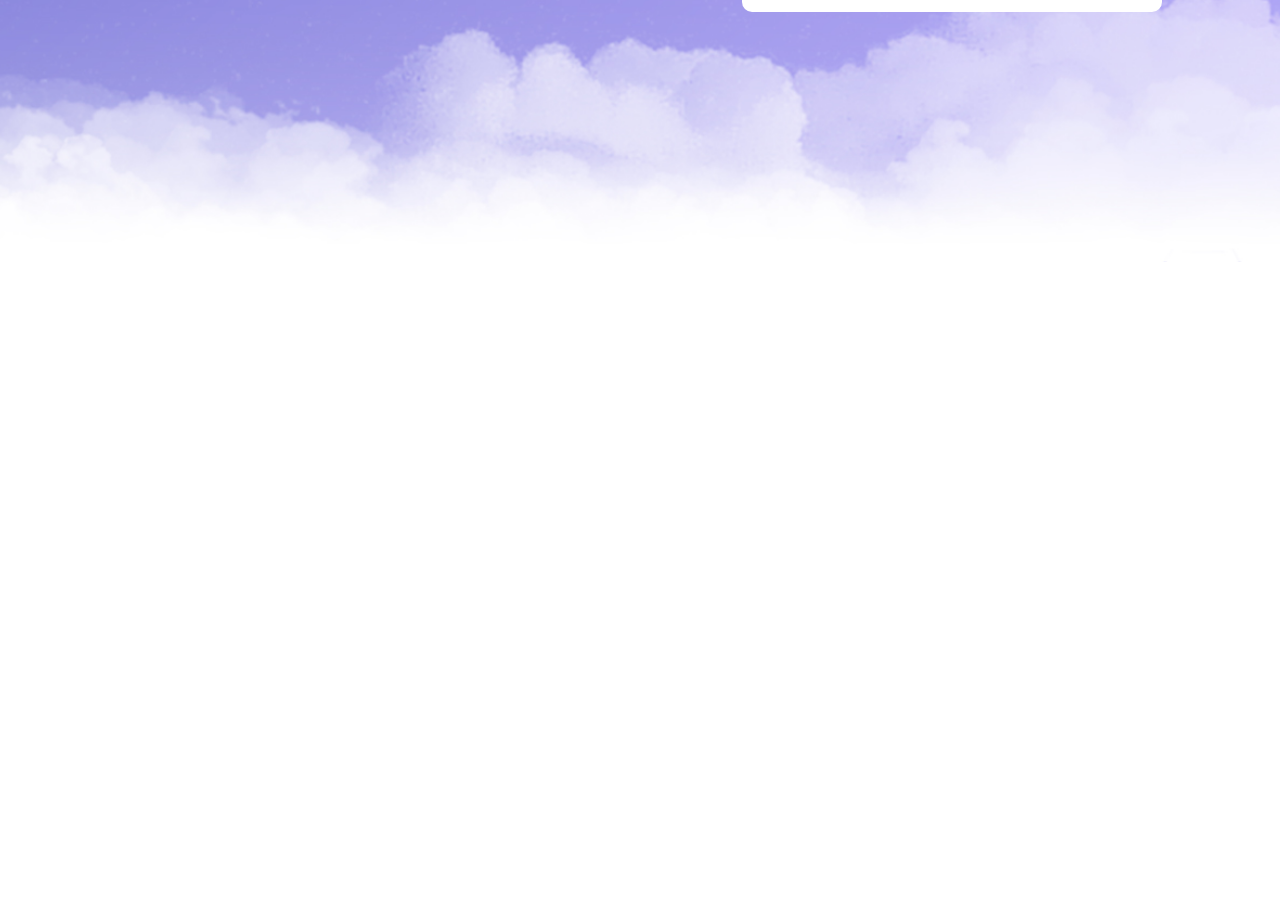
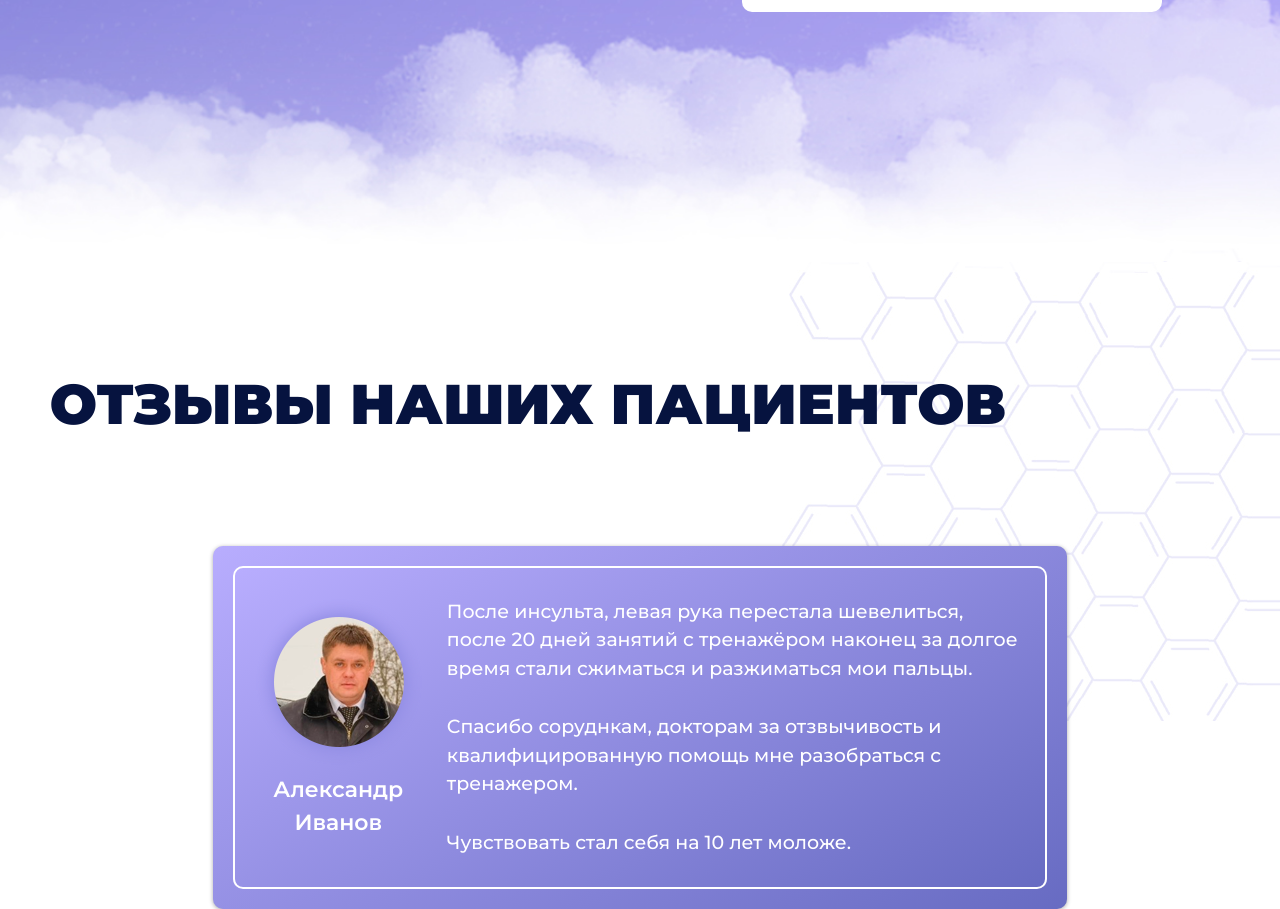
Before and after one commit to Vitaly424/effectiveProgram, a website: page src/index.html in a window 1280 px wide. Shown: the part 3435-4344 px from the top of the page. Before the commit the page ends 3697 px from the top, so only its background shows below. Drawn offline with nearby package versions, Linux system fonts and the light colour scheme; files that its build step writes are made by us from their sources; files whose address does not match are found by name.

Commit message:
Сверстал reviews

```diff
--- /dev/null
+++ b/src/assets/sass/blocks/_reviews.scss
@@ -0,0 +1,58 @@
+
+.reviews{
+    position: relative;
+}
+
+.reviews__absolute{
+    position: absolute;
+    right: 0;
+    top:  -100px;
+    z-index: -1;
+}
+
+.reviews__row {
+    margin-top: 100px;
+}
+.reviews__item {
+    margin-left: auto;
+    margin-right: auto;
+    width: 72.407%;
+    padding: 20px;
+
+    box-shadow: 0 1px 4px rgba(9, 10, 12, 0.35);
+    border-radius: 10px;
+    background-color: $chetwodeBlue;
+    background-image: linear-gradient(-30deg, #676bc2 0%, #b8adfe 100%);
+}
+.reviews__item-content {
+    display: flex;
+
+    padding: 30px 20px;
+    width: 100%;
+
+    border-radius: 10px;
+    border: 2px solid $white;
+    background-color: $chetwodeBlue;
+    background-image: linear-gradient(-30deg, #676bc2 0%, #b8adfe 100%);
+}
+
+.reviews__item-name {
+    color: $white;
+    font-size: 22px;
+    font-weight: 600;
+    text-align: center;
+}
+.reviews__desk {
+    margin-left: 25px;
+    color: $white;
+    font-size: 19px;
+    font-weight: 500;
+
+    p{
+        margin-bottom: 30px;
+
+        &:last-child{
+            margin-bottom: 0;
+        }
+    }
+}
--- a/src/assets/sass/style.scss
+++ b/src/assets/sass/style.scss
@@ -152,3 +152,4 @@ ul li{
 @import "./blocks/specifications";
 @import "./blocks/recovery";
 @import "./blocks/form";
+@import "./blocks/reviews";
--- a/src/index.html
+++ b/src/index.html
@@ -308,3 +308,47 @@ title: HomePage
     </div><!-- container -->
 
 </div><!-- recovery -->
+
+
+<!-- reviews -->
+<div class="reviews">
+    <div class="container">
+
+        <img class="reviews__absolute" src="./assets/img/reviews/bg.jpg" alt="Изображение на фоне">
+
+        <h2 class="title">
+            Отзывы наших пациентов
+        </h2>
+
+        <div class="reviews__row">
+
+            <div class="reviews__item">
+                <div class="reviews__item-content">
+
+                    <div class="reviews__item-author">
+                        <div class="reviews__item-avatar">
+                            <img src="./assets/img/reviews/avatar.png" alt="аватарка">
+                        </div>
+                        <div class="reviews__item-name">
+                            Александр
+                            Иванов
+                        </div>
+                    </div>
+
+                    <div class="reviews__desk">
+                        <p> После инсульта, левая рука перестала шевелиться, после 20 дней занятий с тренажёром
+                            наконец за
+                            долгое время стали сжиматься и разжиматься мои пальцы.
+                        </p>
+                        <p>Спасибо соруднкам, докторам за отзвычивость и квалифицированную помощь мне разобраться с
+                            тренажером.</p>
+
+                        <p>Чувствовать стал себя на 10 лет моложе.</p>
+                    </div>
+
+                </div><!-- reviews__item-content -->
+            </div><!-- reviews__item -->
+
+        </div><!-- reviews__row -->
+    </div><!-- container -->
+</div><!-- reviews -->
```
Also changed, not shown: src/assets/img/reviews/avatar.png (added), src/assets/img/reviews/bg.jpg (added).
